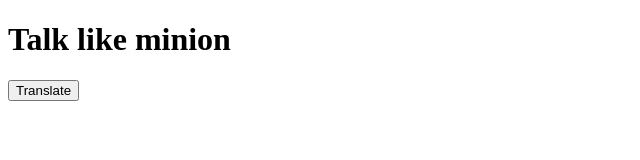
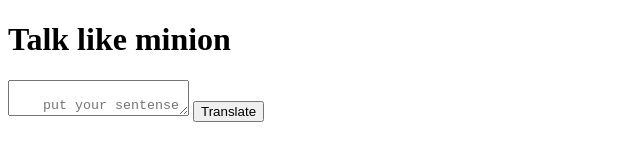
Before and after one commit to Abhay5855/my-banana-tranlate-livelecture, a plain HTML site: page index.html in a window 1280 px wide. Shown: the whole page, without its empty margins (0-640 px from the left). Drawn offline with Linux system fonts and the light colour scheme.

Commit message:
added text area

```diff
--- a/index.html
+++ b/index.html
@@ -4,12 +4,18 @@
     <meta charset="UTF-8">
     <meta name="viewport" content="width=device-width, initial-scale=1.0">
     <title>My-Banana-app</title>
+    <link rel="stylesheet" href="styles.css">
 
 </head>
 <body>
     <h1>Talk like minion</h1>
 
+    <textarea id="txt-input" placeholder="
+    put your sentense here and we will convert it to english"></textarea>
+
     <button id="btn-translate">Translate</button>
+
+
 
     <script src="app.js" type="text/javascript"></script>
 
```
